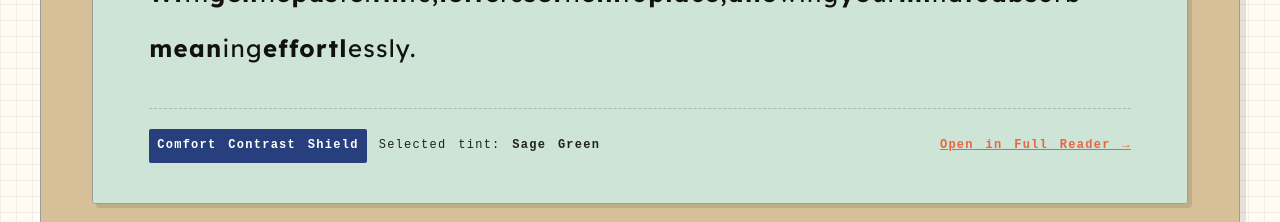
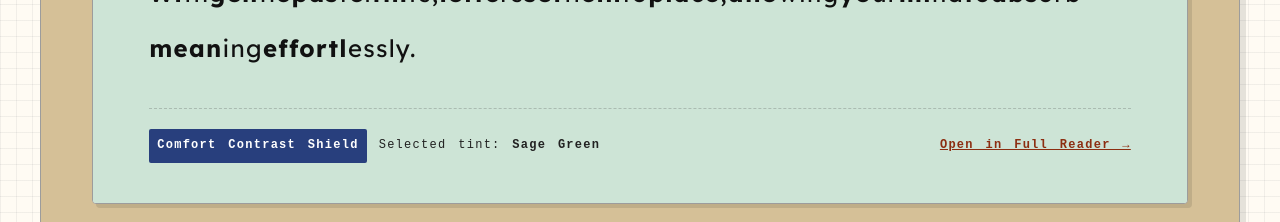
Before and after one commit to anshu706/Dyslexia-Assistant, a React (Vite) app: page / in a window 1280 px wide. Shown: the part 2940-3162 px from the top of the page. Built offline with nearby package versions, Linux system fonts and the light colour scheme.

Commit message:
feat: add architectural design system and landing page styles

```diff
--- a/src/styles.css
+++ b/src/styles.css
@@ -1130,7 +1130,7 @@ button {
 
 .sim-open-btn {
   font-weight: 700;
-  color: var(--plamo-terracotta);
+  color: #8C2E11;
   text-decoration: underline;
 }
 
```
